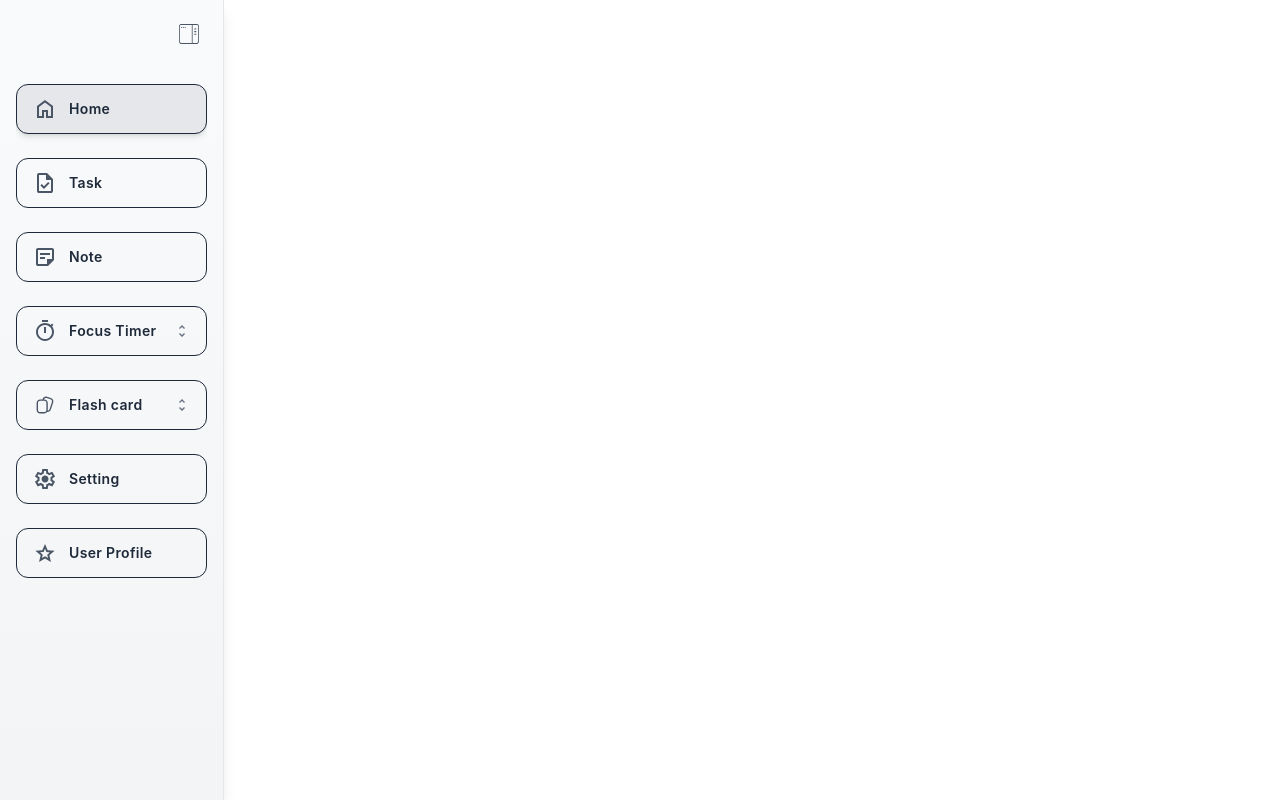
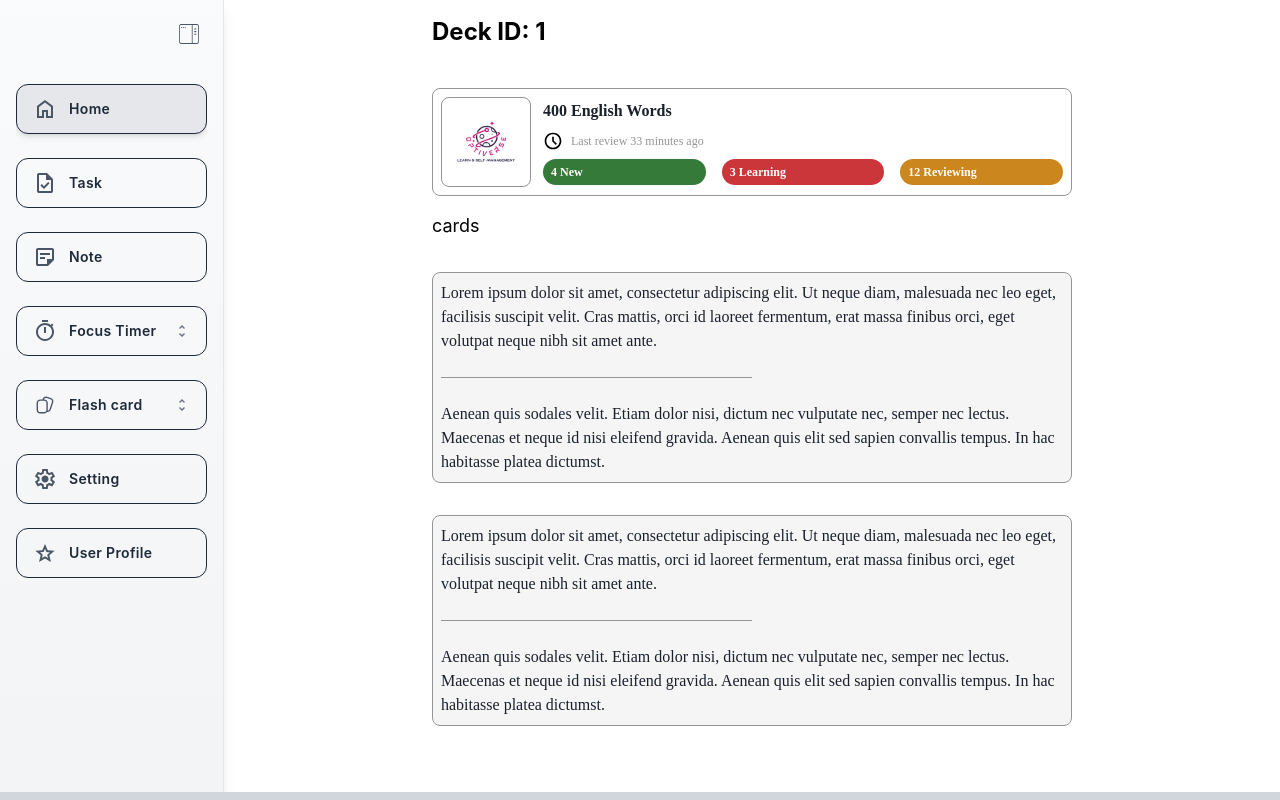
Before and after one commit to khanhduy1010x/optiverse-webapp, a React (Vite) app: page /flashcards/1 in a window 1280 px wide. Built offline with nearby package versions, Linux system fonts and the light colour scheme.

Commit message:
OPTV-12 feat: view flashcards in a deck

```diff
--- a/src/App.tsx
+++ b/src/App.tsx
@@ -1,5 +1,12 @@
 import React from 'react';
-import { BrowserRouter as Router, Routes, Route, useLocation, useNavigate, useSearchParams } from 'react-router-dom';
+import {
+  BrowserRouter as Router,
+  Routes,
+  Route,
+  useLocation,
+  useNavigate,
+  useSearchParams,
+} from 'react-router-dom';
 import Dashboard from './pages/Dashboard/Dashboard';
 import Settings from './pages/Settings/Settings';
 import FlashCardStatic from './pages/FlashCard/FlashCardStatic';
@@ -9,7 +16,7 @@ import { AuthView } from './types/global.types';
 import './App.css';
 import { getSectionKeyFromPath } from './components/common/Navigation/navigation';
 import SliderBar from './components/layout/Sidebar';
-import ManageFlashCards from './pages/FlashCard/ManageFlashCard';
+import FlashcardsScreen from './pages/FlashCard/FlashCards';
 import FlashcardView from './pages/FlashCard/FlashCardView';
 import AddFlashCard from './pages/FlashCard/AddFlashCard';
 import UserProfile from './pages/Profile/UserProfile';
@@ -36,10 +43,7 @@ const AppContent: React.FC = () => {
   return (
     <div className="flex h-screen">
       {showSidebar && (
-        <SliderBar
-          activeSection={activeSection}
-          onNavClick={handleNavClick}
-        />
+        <SliderBar activeSection={activeSection} onNavClick={handleNavClick} />
       )}
 
       <div
@@ -48,12 +52,15 @@ const AppContent: React.FC = () => {
         } h-full w-full overflow-auto`}
       >
         <Routes>
-          <Route path="/" element={<AuthContainer initialView={initialView} />} />
+          <Route
+            path="/"
+            element={<AuthContainer initialView={initialView} />}
+          />
           <Route path="/dashboard" element={<Dashboard />} />
           <Route path="/settings" element={<Settings />} />
           <Route path="/flashcard-static" element={<FlashCardStatic />} />
           <Route path="/manage-deck" element={<ManageFlashCardDeck />} />
-          <Route path="/manage-flashcard" element={<ManageFlashCards />} />
+          <Route path="/flashcards/:deckId" element={<FlashcardsScreen />} />
           <Route path="/view-flashcard" element={<FlashcardView />} />
           <Route path="/add-flashcard" element={<AddFlashCard />} />
           <Route path="/user-profile" element={<UserProfile />} />
--- /dev/null
+++ b/src/components/common/Card.tsx
@@ -0,0 +1,132 @@
+import React from 'react';
+import COLORS from '../../constants/colors';
+import { formatElapsedTime } from '../../services/dateService';
+import { FlashcardChips } from './Chip';
+import Icon from './Icon/Icon';
+import Text from './Text';
+import { useTheme } from '../../contexts/ThemeContext';
+import logo from '../../assets/app-icon/optiverse-logo.svg';
+
+interface FlashcardCardProps {
+  title: string;
+  transparent?: boolean;
+  lastReview: number;
+  newFlashcard: number;
+  learningFlashcard: number;
+  reviewingFlashcard: number;
+  style?: React.CSSProperties;
+  onClick?: () => void;
+}
+
+export const FlashcardDeckCard: React.FC<FlashcardCardProps> = ({
+  title,
+  transparent,
+  lastReview,
+  newFlashcard,
+  learningFlashcard,
+  reviewingFlashcard,
+  style,
+  onClick,
+}) => {
+  const { theme } = useTheme();
+
+  return (
+    <div
+      onClick={onClick}
+      style={{
+        display: 'flex',
+        alignItems: 'center',
+        gap: 12,
+        backgroundColor: transparent ? 'transparent' : theme.background,
+        padding: 8,
+        borderRadius: 8,
+        border: `0.5px solid ${COLORS.black200}`,
+        cursor: 'pointer',
+        ...style,
+      }}
+    >
+      <img
+        src={logo}
+        alt="Deck Icon"
+        style={{
+          width: 90,
+          height: 90,
+          borderRadius: 8,
+          border: `0.5px solid ${COLORS.black200}`,
+          backgroundColor: COLORS.white900,
+          objectFit: 'contain',
+        }}
+      />
+      <div
+        style={{ flex: 1, display: 'flex', flexDirection: 'column', gap: 8 }}
+      >
+        <Text
+          style={{
+            fontWeight: 'bold',
+            fontSize: 16,
+            textTransform: 'capitalize',
+          }}
+        >
+          {title}
+        </Text>
+        <div style={{ display: 'flex', alignItems: 'center', gap: 8 }}>
+          <Icon name="clock" color={COLORS.black200} />
+          <Text style={{ fontSize: 12, color: COLORS.black200 }}>
+            Last review {formatElapsedTime(lastReview)} ago
+          </Text>
+        </div>
+        <div style={{ display: 'flex', flexDirection: 'row' }}>
+          <FlashcardChips
+            newFlashcard={newFlashcard}
+            learningFlashcard={learningFlashcard}
+            reviewingFlashcard={reviewingFlashcard}
+          />
+        </div>
+      </div>
+    </div>
+  );
+};
+
+interface FlashcardProps {
+  front: string;
+  back: string;
+  transparent?: boolean;
+  style?: React.CSSProperties;
+  onClick?: () => void;
+}
+
+export const Flashcard: React.FC<FlashcardProps> = ({
+  front,
+  back,
+  transparent,
+  style,
+  onClick,
+}) => {
+  return (
+    <div
+      onClick={onClick}
+      style={{
+        display: 'flex',
+        flexDirection: 'column',
+        backgroundColor: transparent ? 'transparent' : '#f5f5f5',
+        padding: 8,
+        borderRadius: 8,
+        border: `0.5px solid ${COLORS.black200}`,
+        gap: 12,
+        ...style,
+      }}
+    >
+      <Text style={{ fontSize: 16 }}>{front}</Text>
+      <div
+        style={{
+          height: 1,
+          backgroundColor: COLORS.black200,
+          margin: '12px 0',
+          width: '50%',
+          alignSelf: 'flex-start',
+        }}
+      />
+      <Text style={{ fontSize: 16 }}>{back}</Text>
+    </div>
+  );
+};
--- a/src/components/common/Chip.tsx
+++ b/src/components/common/Chip.tsx
@@ -17,6 +17,8 @@ const Chip: React.FC<ChipProps> = ({ title, fontType = 'bold12', bgColor }) => {
     paddingBottom: 4,
     backgroundColor: bgColor ? bgColor : COLORS.green700,
     borderRadius: 20,
+    display: 'flex',
+    flex: 1,
   };
 
   return (
@@ -46,20 +48,17 @@ const FlashcardChips: React.FC<FlashcardChipsProps> = ({
   className = '',
   style,
 }) => {
-  const containerStyles: React.CSSProperties = {
-    flexDirection: 'row',
-    alignSelf: 'stretch',
-    justifyContent: 'space-between',
-  };
-
   return (
     <View
-      className={`transition-all duration-300 ${className}`}
-      style={{ ...containerStyles, ...style }}
+      className={`transition-all duration-300 w-full flex gap-4 ${className}`}
+      style={{ ...style }}
     >
       <Chip title={`${newFlashcard} New`} bgColor={COLORS.green700} />
       <Chip title={`${learningFlashcard} Learning`} bgColor={COLORS.red700} />
-      <Chip title={`${reviewingFlashcard} Reviewing`} bgColor={COLORS.yellow700} />
+      <Chip
+        title={`${reviewingFlashcard} Reviewing`}
+        bgColor={COLORS.yellow700}
+      />
     </View>
   );
 };
--- /dev/null
+++ b/src/pages/FlashCard/Flashcards.tsx
@@ -0,0 +1,52 @@
+import React from 'react';
+import { useParams } from 'react-router-dom';
+import { Flashcard, FlashcardDeckCard } from '../../components/common/Card';
+
+export default function FlashcardsScreen() {
+  const { deckId } = useParams();
+
+  return (
+    <div className="w-full max-w-2xl mx-auto p-4 pb-8 flex flex-col gap-4">
+      <h1 className="text-2xl font-bold mb-6">Deck ID: {deckId} </h1>
+
+      {/* Deck Header */}
+      <FlashcardDeckCard
+        title="400 English Words"
+        lastReview={2000}
+        learningFlashcard={3}
+        newFlashcard={4}
+        reviewingFlashcard={12}
+      ></FlashcardDeckCard>
+
+      {/* Cards section */}
+      <div className="flex-col flex gap-8">
+        <h3 className="text-lg">cards</h3>
+
+        <Flashcard
+          front={`Lorem ipsum dolor sit amet, consectetur adipiscing elit. Ut neque
+            diam, malesuada nec leo eget, facilisis suscipit velit. Cras mattis,
+            orci id laoreet fermentum, erat massa finibus orci, eget volutpat
+            neque nibh sit amet ante.`}
+          back={`Aenean quis sodales velit. Etiam dolor nisi, dictum nec vulputate
+            nec, semper nec lectus. Maecenas et neque id nisi eleifend gravida.
+            Aenean quis elit sed sapien convallis tempus. In hac habitasse
+            platea dictumst.`}
+        ></Flashcard>
+
+        <Flashcard
+          front={`Lorem ipsum dolor sit amet, consectetur adipiscing elit. Ut neque
+            diam, malesuada nec leo eget, facilisis suscipit velit. Cras mattis,
+            orci id laoreet fermentum, erat massa finibus orci, eget volutpat
+            neque nibh sit amet ante.`}
+          back={`Aenean quis sodales velit. Etiam dolor nisi, dictum nec vulputate
+            nec, semper nec lectus. Maecenas et neque id nisi eleifend gravida.
+            Aenean quis elit sed sapien convallis tempus. In hac habitasse
+            platea dictumst.`}
+        ></Flashcard>
+      </div>
+
+      {/* Bottom border/shadow */}
+      <div className="fixed bottom-0 left-0 right-0 h-2 bg-gray-300"></div>
+    </div>
+  );
+}
--- /dev/null
+++ b/src/services/dateService.ts
@@ -0,0 +1,18 @@
+export function formatElapsedTime(seconds: number): string {
+  const days = Math.floor(seconds / (24 * 3600));
+  seconds %= 24 * 3600;
+
+  const hours = Math.floor(seconds / 3600);
+  seconds %= 3600;
+
+  const minutes = Math.floor(seconds / 60);
+  seconds = Math.floor(seconds % 60);
+
+  if (days) return `${days} day${days > 1 ? 's' : ''}`;
+
+  if (hours) return `${hours} hour${hours > 1 ? 's' : ''}`;
+
+  if (minutes) return `${minutes} minute${minutes > 1 ? 's' : ''}`;
+
+  return `${seconds} second${seconds !== 1 ? 's' : ''}`;
+}
```
